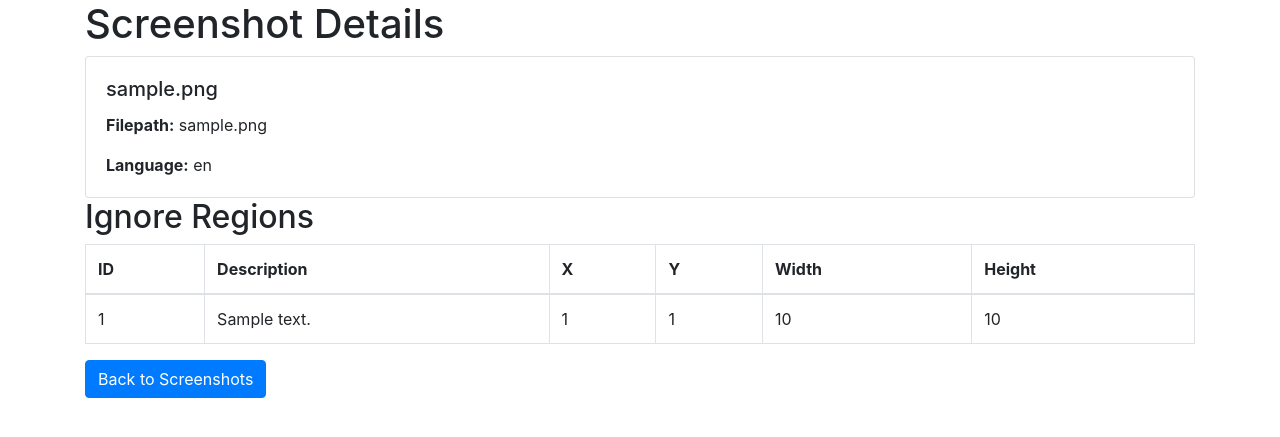
After one commit to camdenwebster/ScreenshotManager, a Flask app: page /screenshot/1 in a window 1280 px wide. The commit adds this page. Shown: the top 437 px of the page. Run offline with Flask 3, Linux system fonts and the light colour scheme; tables that the repository leaves empty hold one stand-in row (values such as "Sample post"); some libraries are stand-ins or nearby versions.

Commit message:
Add detail view

```diff
--- a/app.py
+++ b/app.py
@@ -91,5 +91,35 @@ def upload_file():
         return redirect(url_for('upload_file', success=True))
     return render_template('upload.html')
 
+@app.route('/screenshot/<int:id>')
+def screenshot_detail(id):
+    conn = sqlite3.connect('database.db')
+    c = conn.cursor()
+    c.execute('SELECT * FROM screenshots WHERE id = ?', (id,))
+    row = c.fetchone()
+    screenshot = {
+        'id': row[0],
+        'filename': row[1],
+        'filepath': row[2],
+        'language': row[3]
+    }
+
+    c.execute('SELECT * FROM IgnoreRegions WHERE screenshot_id = ?', (id,))
+    ignore_regions = c.fetchall()
+    ignore_regions = [
+        {
+            'id': region[0],
+            'description': region[2],
+            'x': region[3],
+            'y': region[4],
+            'width': region[5],
+            'height': region[6]
+        }
+        for region in ignore_regions
+    ]
+
+    conn.close()
+    return render_template('detail.html', screenshot=screenshot, ignore_regions=ignore_regions)
+
 if __name__ == '__main__':
     app.run(debug=True)
--- /dev/null
+++ b/templates/detail.html
@@ -0,0 +1,50 @@
+<!DOCTYPE html>
+<html lang="en">
+<head>
+    <meta charset="UTF-8">
+    <meta name="viewport" content="width=device-width, initial-scale=1.0">
+    <title>Screenshot Details</title>
+    <link href="https://stackpath.bootstrapcdn.com/bootstrap/4.5.2/css/bootstrap.min.css" rel="stylesheet">
+    <script src="https://code.jquery.com/jquery-3.5.1.slim.min.js"></script>
+    <script src="https://cdn.jsdelivr.net/npm/@popperjs/core@2.5.4/dist/umd/popper.min.js"></script>
+    <script src="https://stackpath.bootstrapcdn.com/bootstrap/4.5.2/js/bootstrap.min.js"></script>
+</head>
+<body>
+    <div class="container">
+        <h1>Screenshot Details</h1>
+        <div class="card">
+            <div class="card-body">
+                <h5 class="card-title">{{ screenshot.filename }}</h5>
+                <p class="card-text"><strong>Filepath:</strong> {{ screenshot.filepath }}</p>
+                <p class="card-text"><strong>Language:</strong> {{ screenshot.language }}</p>
+            </div>
+        </div>
+        <h2>Ignore Regions</h2>
+        <table class="table table-bordered">
+            <thead>
+                <tr>
+                    <th>ID</th>
+                    <th>Description</th>
+                    <th>X</th>
+                    <th>Y</th>
+                    <th>Width</th>
+                    <th>Height</th>
+                </tr>
+            </thead>
+            <tbody>
+                {% for region in ignore_regions %}
+                <tr>
+                    <td>{{ region.id }}</td>
+                    <td>{{ region.description }}</td>
+                    <td>{{ region.x }}</td>
+                    <td>{{ region.y }}</td>
+                    <td>{{ region.width }}</td>
+                    <td>{{ region.height }}</td>
+                </tr>
+                {% endfor %}
+            </tbody>
+        </table>
+        <a href="{{ url_for('show_screenshots') }}" class="btn btn-primary">Back to Screenshots</a>
+    </div>
+</body>
+</html>
```
Also changed, not shown: templates/screenshots.html (+7 -22 lines).
